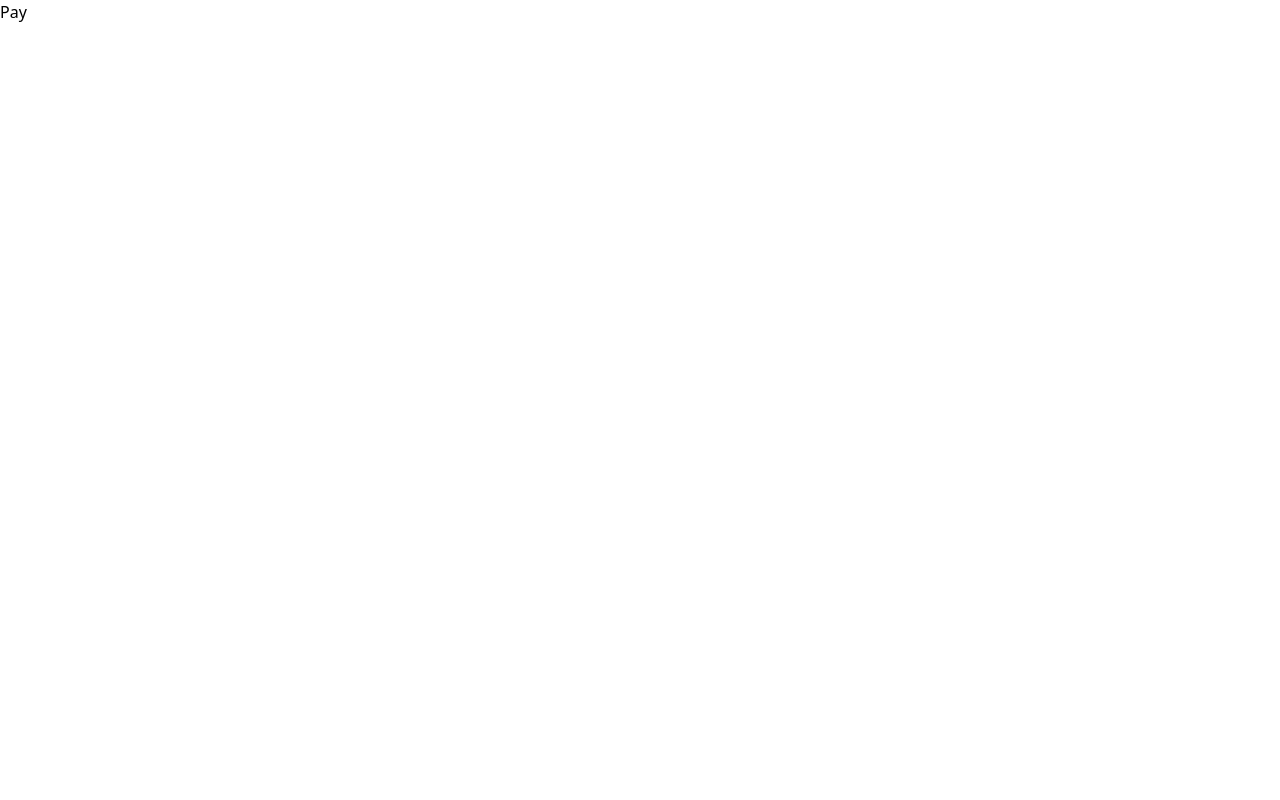
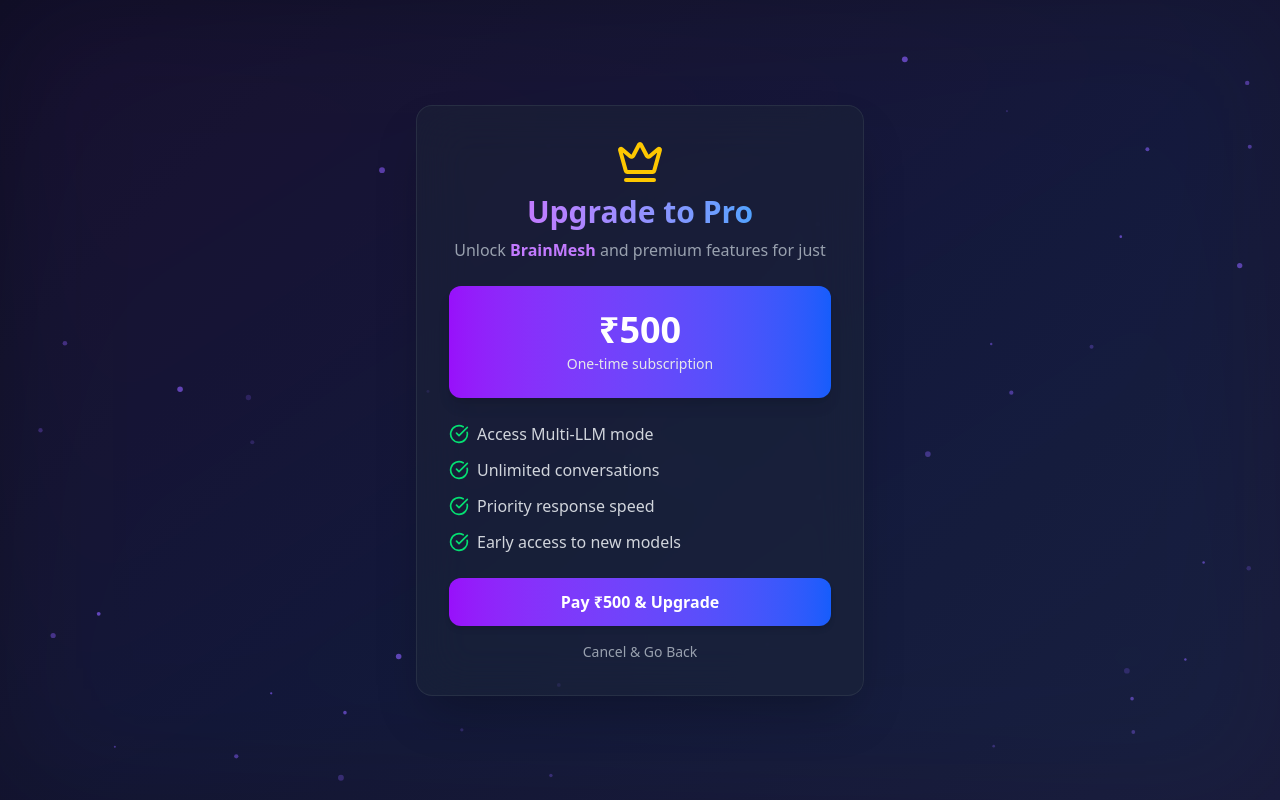
Before and after one commit to RiteshSharmaop/BrainMash, a React (Vite) app in the folder Frontend/: page /payment in a window 1280 px wide. Built offline with nearby package versions, Linux system fonts and the light colour scheme.

Commit message:
addded paytent pages

```diff
--- a/Frontend/src/App.jsx
+++ b/Frontend/src/App.jsx
@@ -7,6 +7,8 @@
 import Loading from "./Components/Loading"
 import Payment from "./Components/Payment/Payment"
 import { useState } from "react"
+import PaymentSuccess from "./Components/Payment/PaymentSuccess"
+import PaymentCancel from "./Components/Payment/PaymentCancel"
 
 
 function App() {
@@ -28,6 +30,8 @@
         path="/payment"
         element={<Payment setPaymentDone={setPaymentDone} />}
       />
+      <Route path="/payment/success" element={<PaymentSuccess />} />
+      <Route path="/payment/cancel" element={<PaymentCancel />} />
       </Routes>
 
     </>
--- a/Frontend/src/Components/Home.jsx
+++ b/Frontend/src/Components/Home.jsx
@@ -107,10 +107,12 @@
   const handleSubmit = async (e) => {
   e.preventDefault();
   if (!input.trim()) return;
+  const prompt = input;
+  setInput("");
 
   const userMessage = {
     type: "user",
-    content: input,
+    content: prompt,
     time: new Date().toLocaleTimeString()
   };
 
@@ -148,7 +150,7 @@
     const res = await axios.post(
       `${import.meta.env.VITE_BACKEND_URL}api/chat/`,
       {
-        prompt: input,
+        prompt: prompt,
         selectedLLMs,
         isMultiLLM: showMultiLLMBox
       }
@@ -192,7 +194,7 @@
     console.error("❌ Error in handleSubmit:", err);
   }
 
-  setInput("");
+
 };
 
 
--- a/Frontend/src/Components/Payment/Payment.jsx
+++ b/Frontend/src/Components/Payment/Payment.jsx
@@ -1,20 +1,77 @@
 import React from "react";
+import { Crown, CheckCircle } from "lucide-react";
 import { useNavigate } from "react-router-dom";
+import ParticleBackground from "../Layout/ParticleBackground";
 
 const Payment = ({ setPaymentDone }) => {
-    const navigate = useNavigate();
+  const navigate = useNavigate();
 
-    const handlePayment = async () => {
-        try {
-            // simulate payment success
-            setPaymentDone(true);
-            navigate("/chat");
-        } catch (error) {
-            console.error("Payment failed:", error);
-        }
-    };
+  const handlePayment = () => {
+    // ⚡ Replace this with Razorpay / Stripe later
+    navigate("/payment/success");
+  };
 
-    return <button onClick={handlePayment}>Pay</button>;
+  return (
+    <div className="h-screen flex items-center justify-center bg-gray-900 text-white relative overflow-hidden">
+      {/* Background Gradient Glow */}
+      <ParticleBackground />
+      <div className="absolute inset-0 bg-gradient-to-br from-purple-600/20 via-blue-600/20 to-cyan-600/20 blur-3xl opacity-30" />
+
+      {/* Payment Card */}
+      <div className="relative z-10 bg-gray-800/40 backdrop-blur-xl border border-gray-700/50 rounded-2xl shadow-2xl p-8 max-w-md w-full">
+        {/* Header */}
+        <div className="flex flex-col items-center mb-6">
+          <Crown className="text-yellow-400 w-12 h-12 mb-2" />
+          <h1 className="text-3xl font-bold bg-gradient-to-r from-purple-400 to-blue-400 bg-clip-text text-transparent">
+            Upgrade to Pro
+          </h1>
+          <p className="text-gray-400 text-center mt-2">
+            Unlock <span className="text-purple-400 font-semibold">BrainMesh</span> and premium features for just
+          </p>
+        </div>
+
+        {/* Price Box */}
+        <div className="bg-gradient-to-r from-purple-600 to-blue-600 rounded-xl p-6 text-center shadow-lg mb-6">
+          <p className="text-4xl font-extrabold">₹500</p>
+          <p className="text-sm text-gray-200 mt-1">One-time subscription</p>
+        </div>
+
+        {/* Features */}
+        <ul className="space-y-3 mb-6">
+          {[
+            "Access Multi-LLM mode",
+            "Unlimited conversations",
+            "Priority response speed",
+            "Early access to new models"
+          ].map((feature, i) => (
+            <li key={i} className="flex items-center gap-2 text-gray-300">
+              <CheckCircle className="text-green-400 w-5 h-5" />
+              {feature}
+            </li>
+          ))}
+        </ul>
+
+        {/* Payment Button */}
+        <button
+          onClick={handlePayment}
+          className="w-full bg-gradient-to-r from-purple-600 to-blue-600
+                     hover:from-purple-700 hover:to-blue-700
+                     text-white font-semibold py-3 rounded-xl
+                     transition-all shadow-md"
+        >
+          Pay ₹500 & Upgrade
+        </button>
+
+        {/* Cancel */}
+        <button
+          onClick={() => navigate("/chat")}
+          className="mt-4 w-full text-gray-400 hover:text-gray-200 text-sm"
+        >
+          Cancel & Go Back
+        </button>
+      </div>
+    </div>
+  );
 };
 
 export default Payment;
--- /dev/null
+++ b/Frontend/src/Components/Payment/PaymentCancel.jsx
@@ -0,0 +1,31 @@
+import React from "react";
+import { XCircle } from "lucide-react";
+import { Link } from "react-router-dom";
+import ParticleBackground from "../Layout/ParticleBackground";
+
+
+const PaymentCancel = () => {
+  return (
+    <div className="h-screen flex items-center justify-center bg-gray-900 text-white relative overflow-hidden">
+      <ParticleBackground/>
+
+      <div className="relative z-10 bg-gray-800/40 backdrop-blur-xl border border-gray-700/50 p-10 rounded-2xl shadow-xl text-center max-w-md w-full">
+        <XCircle className="w-16 h-16 text-red-400 mx-auto mb-4" />
+        <h1 className="text-3xl font-bold mb-2 bg-gradient-to-r from-purple-400 to-blue-400 bg-clip-text text-transparent">
+          Payment Cancelled
+        </h1>
+        <p className="text-gray-300 mb-6">
+          Your payment was not completed. You can try again to unlock Multi-LLM Pro.
+        </p>
+        <Link
+          to="/payment"
+          className="bg-gradient-to-r from-purple-600 to-blue-600 hover:from-purple-700 hover:to-blue-700 px-6 py-3 rounded-xl font-medium transition-all"
+        >
+          Try Again
+        </Link>
+      </div>
+    </div>
+  );
+};
+
+export default PaymentCancel;
--- /dev/null
+++ b/Frontend/src/Components/Payment/PaymentSuccess.jsx
@@ -0,0 +1,30 @@
+import React from "react";
+import { CheckCircle } from "lucide-react";
+import { Link } from "react-router-dom";
+import ParticleBackground from "../Layout/ParticleBackground";
+
+const PaymentSuccess = () => {
+  return (
+    <div className="h-screen flex items-center justify-center bg-gray-900 text-white relative overflow-hidden">
+      <ParticleBackground />
+
+      <div className="relative z-10 bg-gray-800/40 backdrop-blur-xl border border-gray-700/50 p-10 rounded-2xl shadow-xl text-center max-w-md w-full">
+        <CheckCircle className="w-16 h-16 text-green-400 mx-auto mb-4" />
+        <h1 className="text-3xl font-bold mb-2 bg-gradient-to-r from-purple-400 to-blue-400 bg-clip-text text-transparent">
+          Payment Successful 🎉
+        </h1>
+        <p className="text-gray-300 mb-6">
+          Thank you for subscribing! Your Multi-LLM Pro access is now active.
+        </p>
+        <Link
+          to="/"
+          className="bg-gradient-to-r from-purple-600 to-blue-600 hover:from-purple-700 hover:to-blue-700 px-6 py-3 rounded-xl font-medium transition-all"
+        >
+          Go to Dashboard
+        </Link>
+      </div>
+    </div>
+  );
+};
+
+export default PaymentSuccess;
```
Also changed, not shown: Frontend/src/Components/Payment/PaymentProcess.jsx (added).
